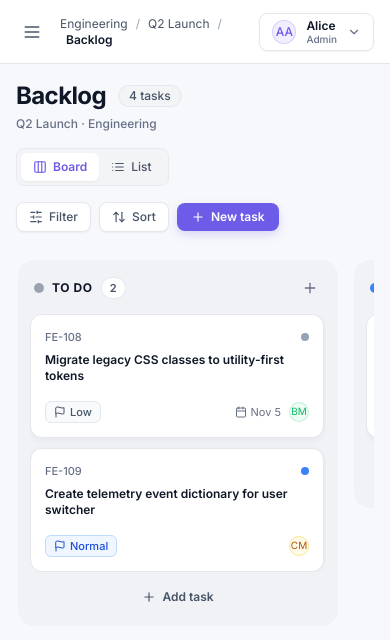
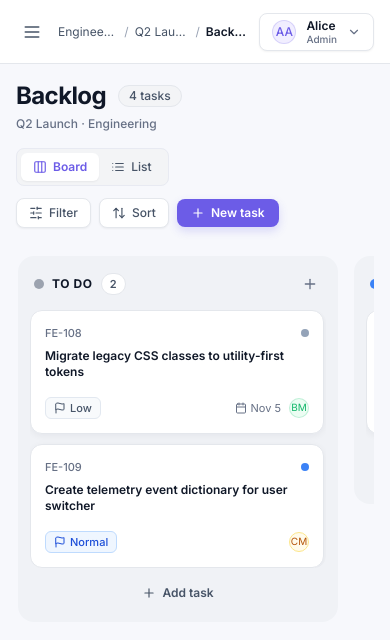
Before and after one commit to ashitagaur/task-management-assignment, a React (Vite) app: page /#/list/list-backlog in a window 390 px wide. Shown: the top 640 px of the page. Built offline with nearby package versions, Linux system fonts and the light colour scheme.

Commit message:
feat: polish responsive UX states and accessibility

```diff
--- a/index.html
+++ b/index.html
@@ -9,8 +9,8 @@
     <link href="https://fonts.googleapis.com/css2?family=Inter:wght@400;500;600;700&display=swap" rel="stylesheet">
     <title>Flowboard</title>
   </head>
-  <body class="bg-fb-canvas text-fb-text-primary antialiased font-sans">
-    <div id="root"></div>
+  <body class="bg-fb-canvas text-fb-text-primary antialiased font-sans w-full max-w-full">
+    <div id="root" class="w-full max-w-full h-full min-w-0"></div>
     <script type="module" src="/src/main.tsx"></script>
   </body>
 </html>
--- a/src/App.tsx
+++ b/src/App.tsx
@@ -1,9 +1,11 @@
 import { useActiveList } from './hooks/useActiveList';
+import { useSimulatedLoad } from './hooks/useSimulatedLoad';
 import { AppShell } from './components/app/AppShell';
 import { useAppStore } from './store/store';
 import { useDrawer } from './hooks/useDrawer';
 import { KanbanBoard } from './components/board/KanbanBoard';
 import { ListView } from './components/list/ListView';
+import { LoadingSkeleton } from './components/shared/LoadingSkeleton';
 import { TaskDrawer } from './components/drawer/TaskDrawer';
 import { ToastProvider } from './components/shared/Toast';
 
@@ -11,6 +13,7 @@ function AppContent() {
   const route = useActiveList();
   const viewMode = useAppStore((state) => state.viewMode);
   const drawer = useDrawer();
+  const isLoading = useSimulatedLoad(route.activeListId, 250);
 
   const handleOpenCreate = (statusId?: string) => {
     if (route.activeList) {
@@ -28,9 +31,11 @@ function AppContent() {
           <section
             id="view-container"
             aria-label={`${route.activeList.name} ${viewMode} view container`}
-            className="w-full"
+            className="w-full max-w-full min-w-0"
           >
-            {viewMode === 'board' ? (
+            {isLoading ? (
+              <LoadingSkeleton viewMode={viewMode} />
+            ) : viewMode === 'board' ? (
               <KanbanBoard
                 listId={route.activeList.id}
                 onTaskClick={(task) => drawer.openEdit(task.id)}
--- a/src/components/app/AppShell.tsx
+++ b/src/components/app/AppShell.tsx
@@ -56,7 +56,7 @@ export const AppShell: React.FC<AppShellProps> = ({
   const sidebarActiveListId = routeState === 'access' ? activeListId : null;
 
   return (
-    <div className="h-screen w-screen flex bg-fb-canvas overflow-hidden font-sans">
+    <div className="h-screen w-full max-w-full flex bg-fb-canvas overflow-hidden font-sans">
       {/* Desktop Sidebar (fixed 248px or compact 68px rail, hidden on mobile/tablet) */}
       <aside
         aria-label="Desktop navigation sidebar"
@@ -100,7 +100,7 @@ export const AppShell: React.FC<AppShellProps> = ({
       )}
 
       {/* Right Region: Topbar + Main Viewport */}
-      <div className="flex-1 flex flex-col min-w-0 h-full overflow-hidden">
+      <div className="flex-1 flex flex-col min-w-0 w-full max-w-full h-full overflow-hidden">
         {/* Topbar with routing state awareness for breadcrumbs */}
         <Topbar
           activeListId={sidebarActiveListId}
@@ -112,9 +112,9 @@ export const AppShell: React.FC<AppShellProps> = ({
         {/* Main Content Viewport with clean reset key={activeUserId} */}
         <main
           key={activeUserId}
-          className="flex-1 overflow-y-auto overflow-x-hidden p-4 md:p-6 lg:p-8"
+          className="flex-1 min-w-0 w-full max-w-full overflow-y-auto overflow-x-hidden p-4 md:p-6 lg:p-8"
         >
-          <div className="mx-auto">
+          <div className="w-full max-w-full min-w-0 mx-auto">
             {/* Workspace Header is ONLY rendered for valid, accessible lists (never on forbidden 403, 404, or empty states) */}
             {routeState === 'access' && activeList && (
               <WorkspaceHeader
--- a/src/components/app/Breadcrumbs.tsx
+++ b/src/components/app/Breadcrumbs.tsx
@@ -55,22 +55,22 @@ export const Breadcrumbs: React.FC<BreadcrumbsProps> = ({
   }
 
   return (
-    <nav aria-label="Breadcrumb" className={`flex items-center text-xs text-fb-text-secondary ${className}`}>
-      <ol className="flex items-center space-x-1.5 flex-wrap">
+    <nav aria-label="Breadcrumb" className={`flex items-center text-xs text-fb-text-secondary min-w-0 overflow-hidden ${className}`}>
+      <ol className="flex items-center space-x-1 flex-nowrap min-w-0 overflow-hidden">
         {crumbs.map((crumb, index) => {
           const isLast = index === crumbs.length - 1;
 
           return (
             <React.Fragment key={crumb.id}>
               {index > 0 && (
-                <li className="text-fb-text-subtle select-none px-0.5" aria-hidden="true">
+                <li className="text-fb-text-subtle select-none px-0.5 shrink-0" aria-hidden="true">
                   /
                 </li>
               )}
-              <li className="flex items-center">
+              <li className="flex items-center min-w-0 shrink">
                 {isLast ? (
                   <span
-                    className="font-semibold text-fb-text-primary truncate max-w-[160px] sm:max-w-xs"
+                    className="font-semibold text-fb-text-primary truncate max-w-[110px] sm:max-w-xs"
                     aria-current="page"
                   >
                     {crumb.name}
@@ -79,12 +79,12 @@ export const Breadcrumbs: React.FC<BreadcrumbsProps> = ({
                   <button
                     type="button"
                     onClick={() => onNavigate(crumb.id)}
-                    className="hover:text-fb-primary hover:underline transition-colors focus-visible:outline-none focus-visible:ring-1 focus-visible:ring-fb-primary rounded truncate max-w-[120px] sm:max-w-[160px]"
+                    className="hover:text-fb-primary hover:underline transition-colors focus-visible:outline-none focus-visible:ring-1 focus-visible:ring-fb-primary rounded truncate max-w-[70px] sm:max-w-[140px]"
                   >
                     {crumb.name}
                   </button>
                 ) : (
-                  <span className="text-fb-text-secondary truncate max-w-[120px] sm:max-w-[160px]">
+                  <span className="text-fb-text-secondary truncate max-w-[70px] sm:max-w-[140px]">
                     {crumb.name}
                   </span>
                 )}
--- a/src/components/app/Topbar.tsx
+++ b/src/components/app/Topbar.tsx
@@ -18,19 +18,19 @@ export const Topbar: React.FC<TopbarProps> = ({
   onToggleMobileSidebar,
 }) => {
   return (
-    <header className="h-16 min-h-[64px] bg-white border-b border-fb-border px-4 lg:px-6 flex items-center justify-between gap-4 z-20 shrink-0">
+    <header className="h-16 min-h-[64px] bg-white border-b border-fb-border px-4 lg:px-6 flex items-center justify-between gap-3 z-20 shrink-0 w-full max-w-full min-w-0">
       {/* Left: Mobile menu toggle + Breadcrumbs */}
-      <div className="flex items-center gap-3 min-w-0">
+      <div className="flex items-center gap-2.5 min-w-0 flex-1">
         <button
           type="button"
           onClick={onToggleMobileSidebar}
           aria-label="Toggle navigation menu"
-          className="lg:hidden p-1.5 rounded-lg text-fb-text-secondary hover:text-fb-text-primary hover:bg-gray-100 focus-visible:outline-none focus-visible:ring-2 focus-visible:ring-fb-primary"
+          className="lg:hidden p-1.5 rounded-lg text-fb-text-secondary hover:text-fb-text-primary hover:bg-gray-100 focus-visible:outline-none focus-visible:ring-2 focus-visible:ring-fb-primary shrink-0"
         >
           <Menu className="w-5 h-5" aria-hidden="true" />
         </button>
 
-        <div className="min-w-0 overflow-hidden">
+        <div className="min-w-0 overflow-hidden flex-1">
           <Breadcrumbs
             activeListId={activeListId}
             routeState={routeState}
--- a/src/components/app/WorkspaceHeader.tsx
+++ b/src/components/app/WorkspaceHeader.tsx
@@ -54,28 +54,28 @@ export const WorkspaceHeader: React.FC<WorkspaceHeaderProps> = ({
   const listName = activeList?.name ?? (activeListId ? 'Restricted List' : 'Select a List');
 
   return (
-    <div className="mb-6 space-y-4">
+    <div className="mb-6 space-y-4 w-full max-w-full min-w-0">
       {/* Row 1: Title, Task Count, Subtitle (matches Figma Frame 1:3 & 1:62) */}
-      <div>
-        <div className="flex items-center gap-3">
-          <h1 className="text-2xl font-bold text-fb-text-primary tracking-tight">
+      <div className="w-full max-w-full min-w-0">
+        <div className="flex items-center gap-3 min-w-0">
+          <h1 className="text-2xl font-bold text-fb-text-primary tracking-tight truncate">
             {listName}
           </h1>
           {activeList && (
-            <span className="inline-flex items-center px-2.5 py-0.5 rounded-full text-xs font-medium bg-gray-100 text-fb-text-secondary border border-fb-border">
+            <span className="inline-flex items-center px-2.5 py-0.5 rounded-full text-xs font-medium bg-gray-100 text-fb-text-secondary border border-fb-border shrink-0">
               {taskCount} {taskCount === 1 ? 'task' : 'tasks'}
             </span>
           )}
         </div>
         {ancestorSubtitle && (
-          <p className="text-xs text-fb-text-muted mt-1 font-medium">
+          <p className="text-xs text-fb-text-muted mt-1 font-medium truncate">
             {ancestorSubtitle}
           </p>
         )}
       </div>
 
       {/* Row 2: ViewModeToggle on Left, Action buttons on Right (EXACT match to Figma Frame 1:3 & 1:62) */}
-      <div className="flex items-center justify-between gap-4 flex-wrap">
+      <div className="flex items-center justify-between gap-3 flex-wrap w-full max-w-full min-w-0">
         <ViewModeToggle />
 
         <div className="flex items-center gap-2">
@@ -114,18 +114,18 @@ export const WorkspaceHeader: React.FC<WorkspaceHeaderProps> = ({
         <div
           role="status"
           aria-live="polite"
-          className="mt-4 p-3 rounded-xl bg-fb-success-banner border border-fb-success/20 flex items-center gap-3 text-xs"
+          className="mt-4 p-3 rounded-xl bg-fb-success-banner border border-fb-success/20 flex items-center gap-3 text-xs w-full max-w-full min-w-0"
         >
           <div className="w-6 h-6 rounded-full bg-fb-success-soft text-fb-success flex items-center justify-center shrink-0">
             <Eye className="w-3.5 h-3.5" aria-hidden="true" />
           </div>
-          <div>
-            <span className="font-semibold text-fb-text-primary">
+          <div className="min-w-0 flex-1">
+            <span className="font-semibold text-fb-text-primary truncate block">
               Viewing as {currentUser.name.split(' ')[0]} ·{' '}
               <span className="capitalize">{currentUser.role}</span>
             </span>
-            <p className="text-[11px] text-fb-text-secondary">
-              Board view and capabilities reflect your assigned workspace permissions.
+            <p className="text-[11px] text-fb-text-secondary mt-0.5 truncate sm:whitespace-normal">
+              This workspace is tailored for {currentUser.name.split(' ')[0]}.
             </p>
           </div>
         </div>
--- a/src/components/board/KanbanBoard.tsx
+++ b/src/components/board/KanbanBoard.tsx
@@ -195,7 +195,7 @@ export const KanbanBoard: React.FC<KanbanBoardProps> = ({
         description="Drop a task here or create one."
         actionLabel="Add task"
         onAction={() => onCreateTask()}
-        className="my-12"
+        className="my-12 w-full max-w-full min-w-0"
       />
     );
   }
@@ -209,7 +209,7 @@ export const KanbanBoard: React.FC<KanbanBoardProps> = ({
       onDragCancel={handleDragCancel}
     >
       <div
-        className={`w-full overflow-x-auto pb-4 pt-1 ${className}`}
+        className={`w-full max-w-full min-w-0 overflow-x-auto pb-4 pt-1 [contain:paint] ${className}`}
         id="kanban-board-scroll-container"
       >
         <div className="inline-flex gap-4 min-w-full items-start px-0.5">
--- a/src/components/list/ListTipBanner.tsx
+++ b/src/components/list/ListTipBanner.tsx
@@ -5,16 +5,16 @@ export const ListTipBanner: React.FC = () => {
   return (
     <aside
       aria-label="Dense list productivity tip"
-      className="mt-6 p-4 rounded-xl bg-[#F8F7FF] border border-[#E3DFFF] flex items-center gap-3.5 text-xs select-none"
+      className="mt-6 p-4 rounded-xl bg-[#F8F7FF] border border-[#E3DFFF] flex items-center gap-3.5 text-xs select-none w-full max-w-full min-w-0"
     >
       <div className="w-7 h-7 rounded-full bg-fb-primary-soft text-fb-primary flex items-center justify-center shrink-0">
         <Sparkles className="w-4 h-4" aria-hidden="true" />
       </div>
-      <div>
+      <div className="min-w-0 flex-1">
         <span className="font-semibold text-fb-text-primary">
           Dense by design
         </span>
-        <p className="text-[11px] text-fb-text-secondary mt-0.5">
+        <p className="text-[11px] text-fb-text-secondary mt-0.5 leading-relaxed">
           Flowboard's dense table layout prioritizes rapid scannability, priority sorting, and immediate drawer triage across engineering sprint backlogs.
         </p>
       </div>
--- a/src/components/list/ListView.tsx
+++ b/src/components/list/ListView.tsx
@@ -59,7 +59,7 @@ export const ListView: React.FC<ListViewProps> = ({
 
   if (tasks.length === 0) {
     return (
-      <div className="space-y-6">
+      <div className="space-y-6 w-full max-w-full min-w-0">
         <EmptyState
           title="No tasks here yet"
           description="Drop a task here or create one."
@@ -73,10 +73,10 @@ export const ListView: React.FC<ListViewProps> = ({
   }
 
   return (
-    <div className={`space-y-6 ${className}`}>
+    <div className={`space-y-6 w-full max-w-full min-w-0 ${className}`}>
       {/* Table Card Container */}
-      <div className="bg-white rounded-2xl border border-fb-border shadow-fb-card overflow-hidden">
-        <div className="overflow-x-auto">
+      <div className="w-full max-w-full min-w-0 bg-white rounded-2xl border border-fb-border shadow-fb-card overflow-hidden">
+        <div className="w-full max-w-full min-w-0 overflow-x-auto [contain:paint]">
           <table className="w-full text-left border-collapse min-w-[640px]">
             <thead>
               <tr className="border-b border-fb-border bg-gray-50/75 text-[11px] font-bold text-fb-text-muted uppercase tracking-wider select-none">
--- /dev/null
+++ b/src/components/shared/LoadingSkeleton.tsx
@@ -0,0 +1,98 @@
+import React from 'react';
+
+export interface LoadingSkeletonProps {
+  viewMode?: 'board' | 'list';
+  className?: string;
+}
+
+export const LoadingSkeleton: React.FC<LoadingSkeletonProps> = ({
+  viewMode = 'board',
+  className = '',
+}) => {
+  if (viewMode === 'list') {
+    return (
+      <div
+        role="status"
+        aria-label="Loading task list"
+        className={`w-full max-w-full min-w-0 bg-white rounded-xl border border-fb-border p-4 shadow-fb-card animate-pulse ${className}`}
+      >
+        {/* Table Header skeleton */}
+        <div className="flex items-center justify-between border-b border-fb-border pb-3 mb-3">
+          <div className="h-4 bg-gray-200 rounded w-1/4" />
+          <div className="h-4 bg-gray-200 rounded w-16" />
+          <div className="h-4 bg-gray-200 rounded w-20" />
+          <div className="h-4 bg-gray-200 rounded w-16" />
+        </div>
+        {/* Table Rows skeleton */}
+        <div className="space-y-3">
+          {[1, 2, 3, 4, 5].map((i) => (
+            <div key={i} className="flex items-center justify-between py-2 border-b border-gray-100 last:border-0">
+              <div className="flex items-center gap-3 w-1/3">
+                <div className="w-4 h-4 bg-gray-200 rounded shrink-0" />
+                <div className="h-3.5 bg-gray-200 rounded w-full" />
+              </div>
+              <div className="h-5 bg-gray-200 rounded-full w-20" />
+              <div className="flex items-center gap-1.5">
+                <div className="w-5 h-5 bg-gray-200 rounded-full" />
+                <div className="w-5 h-5 bg-gray-200 rounded-full" />
+              </div>
+              <div className="h-5 bg-gray-200 rounded-full w-16" />
+              <div className="h-3.5 bg-gray-200 rounded w-16" />
+            </div>
+          ))}
+        </div>
+      </div>
+    );
+  }
+
+  // Board skeleton: 3 Kanban columns
+  return (
+    <div
+      role="status"
+      aria-label="Loading kanban board"
+      className={`w-full max-w-full min-w-0 overflow-x-auto pb-4 pt-1 [contain:paint] ${className}`}
+    >
+      <div className="inline-flex gap-4 min-w-full items-start px-0.5 animate-pulse">
+        {[1, 2, 3].map((col) => (
+          <div
+            key={col}
+            className="flex flex-col min-w-[280px] sm:min-w-[310px] w-[320px] max-w-[340px] shrink-0 bg-[#F0F2F6] rounded-2xl p-3 min-h-[380px]"
+          >
+            {/* Column Header skeleton */}
+            <div className="flex items-center justify-between px-1 py-1 mb-3">
+              <div className="flex items-center gap-2">
+                <div className="w-2.5 h-2.5 rounded-full bg-gray-300" />
+                <div className="h-3.5 bg-gray-300 rounded w-20" />
+                <div className="w-6 h-4 bg-gray-300 rounded-full" />
+              </div>
+              <div className="w-6 h-6 rounded-lg bg-gray-300" />
+            </div>
+
+            {/* Column Cards skeleton */}
+            <div className="space-y-2.5">
+              {[1, 2, 3].slice(0, col === 2 ? 1 : col === 3 ? 2 : 3).map((card) => (
+                <div
+                  key={card}
+                  className="bg-white rounded-xl border border-fb-border p-3.5 shadow-fb-card space-y-2.5"
+                >
+                  <div className="flex items-center justify-between">
+                    <div className="h-3 bg-gray-200 rounded w-14" />
+                    <div className="w-2 h-2 rounded-full bg-gray-200" />
+                  </div>
+                  <div className="h-3.5 bg-gray-200 rounded w-4/5" />
+                  <div className="h-3.5 bg-gray-200 rounded w-3/5" />
+                  <div className="flex items-center justify-between pt-2">
+                    <div className="h-5 bg-gray-200 rounded-full w-14" />
+                    <div className="flex items-center gap-1.5">
+                      <div className="w-5 h-5 bg-gray-200 rounded-full" />
+                    </div>
+                  </div>
+                </div>
+              ))}
+            </div>
+          </div>
+        ))}
+      </div>
+    </div>
+  );
+};
--- a/src/components/shared/Toast.tsx
+++ b/src/components/shared/Toast.tsx
@@ -64,7 +64,7 @@ export const ToastContainer: React.FC<{
     <div
       aria-live="polite"
       aria-atomic="true"
-      className="fixed bottom-5 right-5 z-toast flex flex-col gap-2 max-w-sm w-full pointer-events-none"
+      className="fixed bottom-5 left-4 right-4 sm:left-auto sm:right-5 z-toast flex flex-col gap-2 max-w-sm sm:w-full pointer-events-none"
     >
       {toasts.map((toast) => {
         const isError = toast.type === 'error';
--- /dev/null
+++ b/src/hooks/useSimulatedLoad.ts
@@ -0,0 +1,25 @@
+import { useState, useEffect } from 'react';
+
+/**
+ * Custom hook to simulate brief initial loading / route transition state.
+ * Configured with a short delay (250ms) for visual polish, and clean unmount cancellation.
+ */
+export function useSimulatedLoad(triggerKey?: string | null, delayMs: number = 250): boolean {
+  const [isLoading, setIsLoading] = useState(true);
+
+  useEffect(() => {
+    if (delayMs <= 0) {
+      setIsLoading(false);
+      return;
+    }
+
+    setIsLoading(true);
+    const timer = setTimeout(() => {
+      setIsLoading(false);
+    }, delayMs);
+
+    return () => clearTimeout(timer);
+  }, [triggerKey, delayMs]);
+
+  return isLoading;
+}
```
